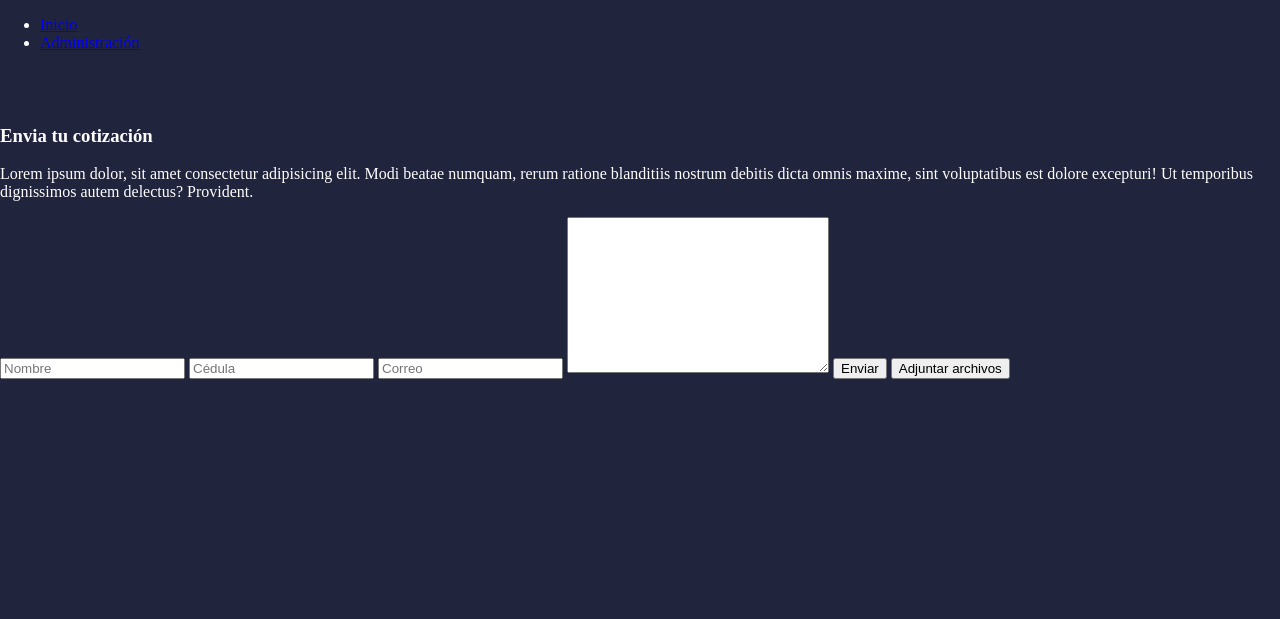
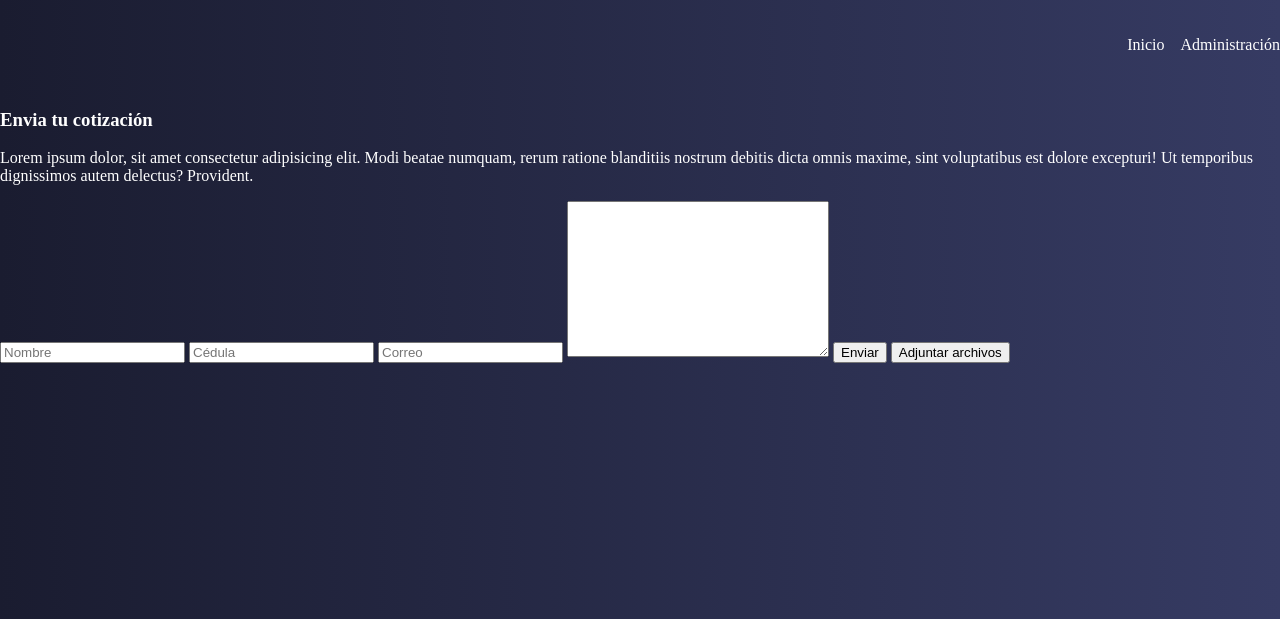
Before and after one commit to czabala847/cotizacion, a PHP site: page / in a window 1280 px wide. Shown: the top 619 px of the page. Run offline with PHP 8.4, Linux system fonts and the light colour scheme.

Commit message:
Añadiendo color degradado azul oscuro al fondo y alineando el menu del header

```diff
--- a/css/style.css
+++ b/css/style.css
@@ -4,7 +4,8 @@
 body {
   margin: 0;
   padding: 0;
-  background-color: #21243d;
+  background: -webkit-gradient(linear, left top, right top, from(#1a1c30), to(#363b63));
+  background: linear-gradient(90deg, #1a1c30 0%, #363b63 100%);
   color: white;
 }
 
@@ -18,4 +19,31 @@
 .header {
   height: 90px;
 }
+
+.header-menu {
+  height: inherit;
+}
+
+.header-menu__list {
+  margin: 0;
+  padding: 0;
+  display: -webkit-box;
+  display: -ms-flexbox;
+  display: flex;
+  /* text-decoration: none; */
+  list-style: none;
+  height: inherit;
+  -webkit-box-align: center;
+      -ms-flex-align: center;
+          align-items: center;
+  -webkit-box-pack: end;
+      -ms-flex-pack: end;
+          justify-content: flex-end;
+}
+
+.header-menu__list--link {
+  color: white;
+  text-decoration: none;
+  padding-left: 1rem;
+}
 /*# sourceMappingURL=style.css.map */
--- a/index.html
+++ b/index.html
@@ -12,9 +12,11 @@
       <header class="header">
         <nav class="header-menu">
           <ul class="header-menu__list">
-            <li class="header-menu__list--item"><a href="#">Inicio</a></li>
             <li class="header-menu__list--item">
-              <a href="#">Administración</a>
+              <a class="header-menu__list--link" href="#">Inicio</a>
+            </li>
+            <li class="header-menu__list--item">
+              <a class="header-menu__list--link" href="#">Administración</a>
             </li>
           </ul>
         </nav>
--- a/sass/base/_global.scss
+++ b/sass/base/_global.scss
@@ -4,7 +4,11 @@
 body {
   margin: 0;
   padding: 0;
-  background-color: #21243d;
+  background: linear-gradient(
+    90deg,
+    rgba(26, 28, 48, 1) 0%,
+    rgba(54, 59, 99, 1) 100%
+  );
   color: white;
 }
 
--- a/sass/layout/_header.scss
+++ b/sass/layout/_header.scss
@@ -5,3 +5,24 @@
 .header {
   height: 90px;
 }
+
+.header-menu {
+  height: inherit;
+
+  &__list {
+    margin: 0;
+    padding: 0;
+    display: flex;
+    /* text-decoration: none; */
+    list-style: none;
+    height: inherit;
+    align-items: center;
+    justify-content: flex-end;
+
+    &--link {
+      color: white;
+      text-decoration: none;
+      padding-left: 1rem;
+    }
+  }
+}
```
Also changed, not shown: 1 other file.
